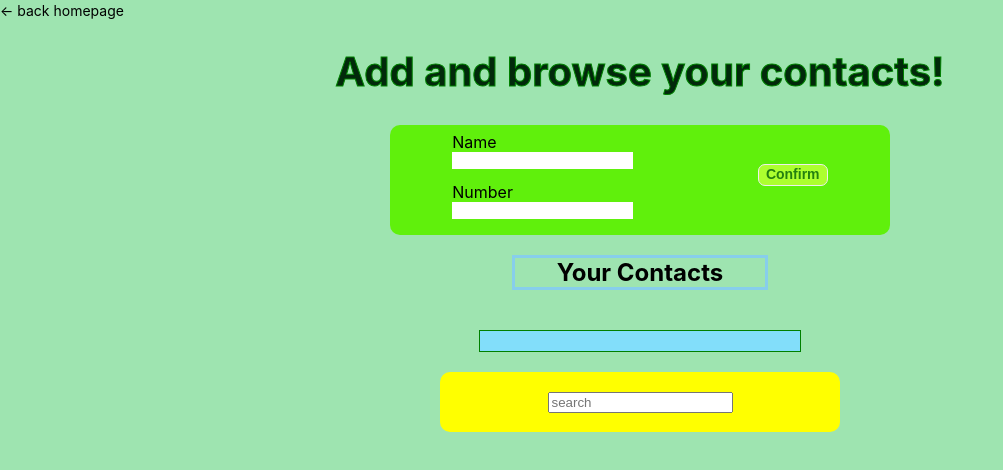
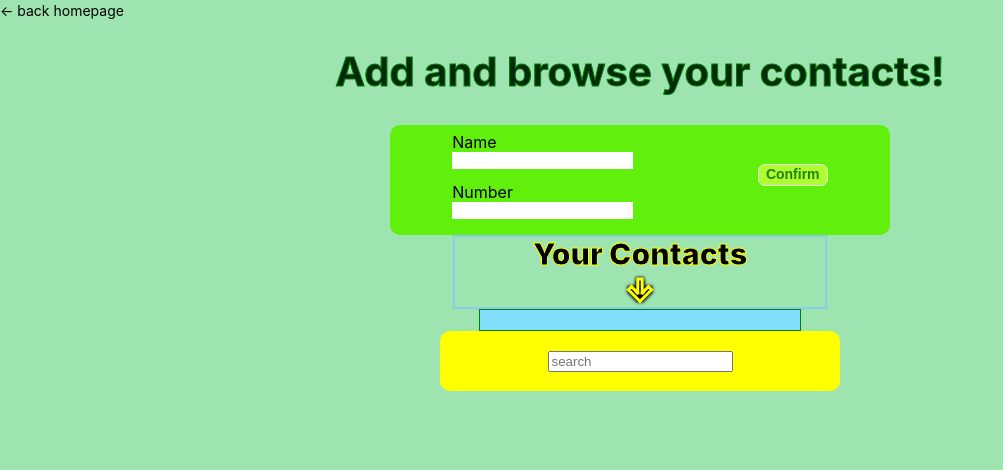
Before and after one commit to MaksymilianBilski/allTasks-GOIT, a React (Create React App) app: page /allTasks-GOIT/phonebook in a window 1280 px wide. Shown: the top 470 px of the page, without its empty margins (0-1003 px from the left). Built offline with nearby package versions, Linux system fonts and the light colour scheme.

Commit message:
improve 'your contacts' info

```diff
--- a/src/components/ComponentsPhonebook/ContactsList/ContactsList.jsx
+++ b/src/components/ComponentsPhonebook/ContactsList/ContactsList.jsx
@@ -11,7 +11,9 @@ const ContactsList = ({ list, filter, handleRemove }) => {
   });
   return (
     <>
-      <h2 className={css.phonebookHeader}>Your Contacts</h2>
+      <h2 className={css.phonebookHeader}>
+        Your Contacts<p>&darr;</p>
+      </h2>
       <ul className={css.contactsList}>
         {filteredList.map(el => (
           <Contact
--- a/src/components/ComponentsPhonebook/ContactsList/ContactsList.module.css
+++ b/src/components/ComponentsPhonebook/ContactsList/ContactsList.module.css
@@ -2,7 +2,7 @@
     border: 0.25px solid green;
     min-height: 20px;
     width: 320px;
-    margin: 20px auto;
+    margin: 0 auto;
     display: flex;
     flex-direction: column;
     align-items: center;
@@ -10,11 +10,24 @@
 }
 
 .phonebookHeader {
+    width: 370px;
+    height: 70px;
+    font-weight: 900;
+    font-size: 30px;
+    margin: 0 auto;
     display: flex;
-    border: solid 3px skyblue;
-    width: 250px;
-    margin: 20px auto;
+    flex-direction: column;
+    align-items: center;
     justify-content: center;
+    border: solid 2px skyblue;
+    -webkit-text-stroke: 1px yellow;
+}
+
+.phonebookHeader p {
+    margin: 0;
+    -webkit-text-stroke: 3px yellow;
+    text-shadow: 2px 2px 3px black, -2px -2px 3px black, -2px 2px 3px black, 2px -2px 3px black;
+    ;
 }
 
 @media screen and (min-width: 768px) {
```
